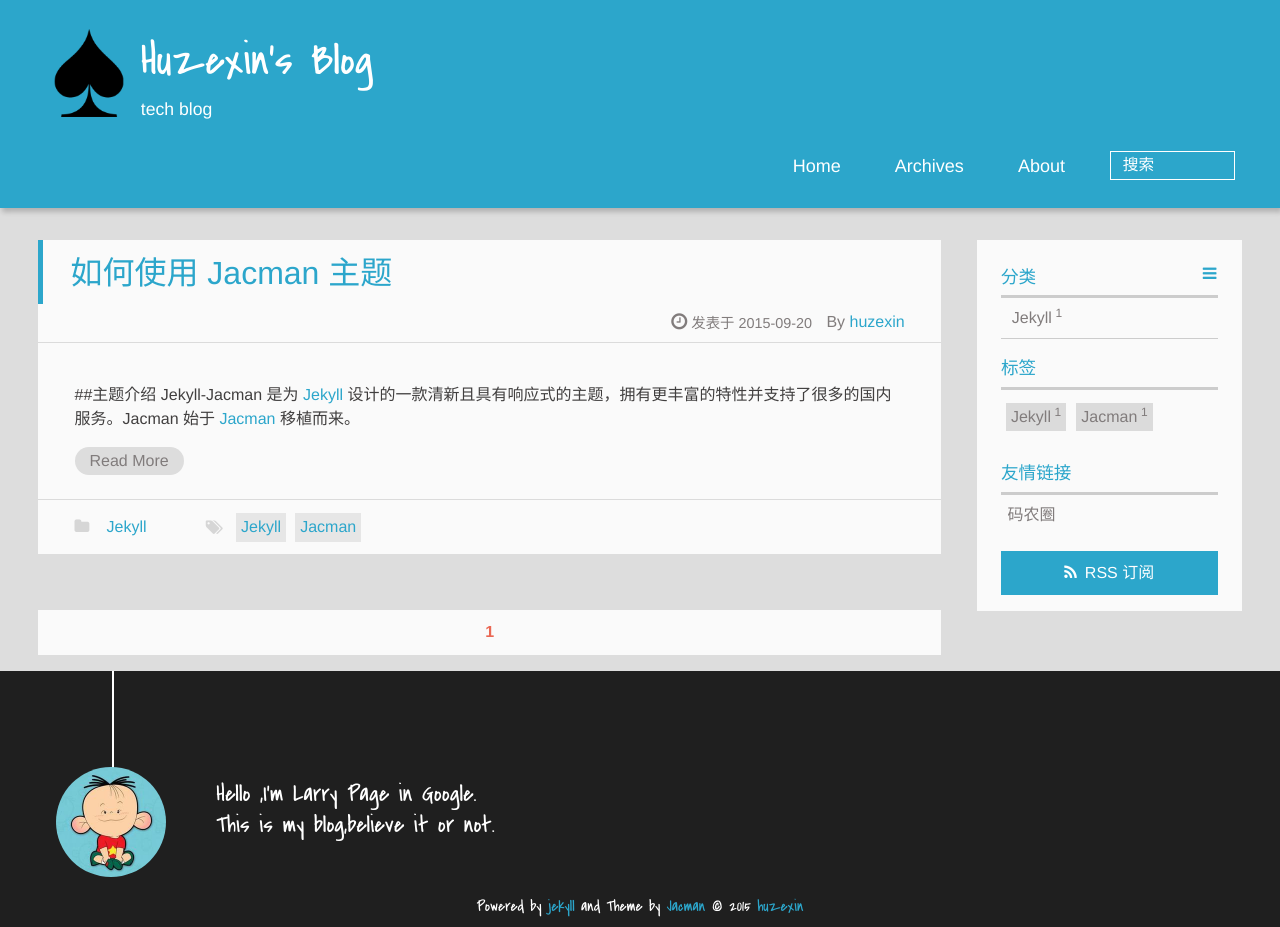
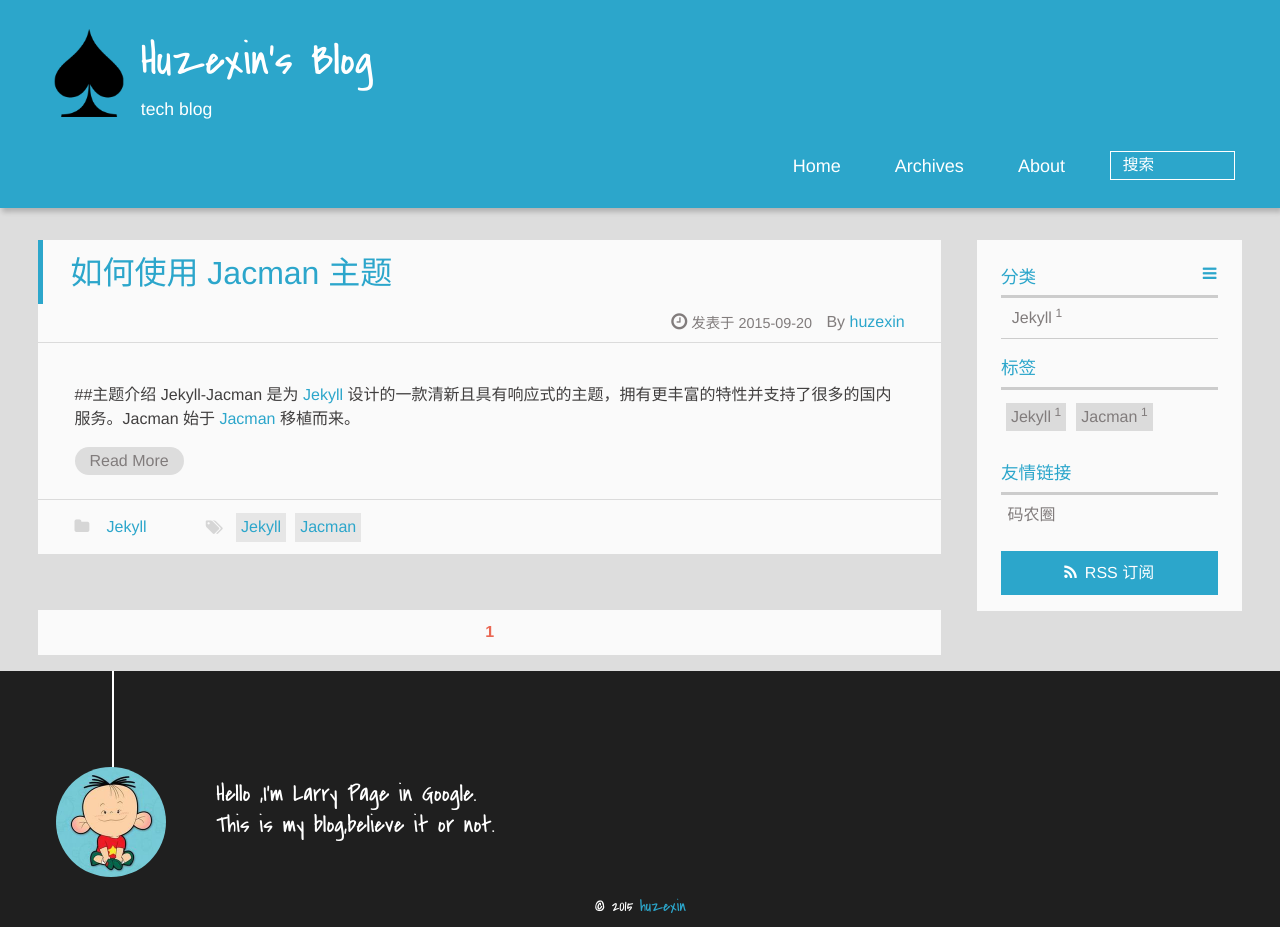
Before and after one commit to huzexin/huzexin.github.io, a Jekyll site: the page built from index.html, in a window 1280 px wide. Built offline with Jekyll 4.4.1, drawn with Linux system fonts in a browser that asks for light colours; Markdown is read by kramdown in place of the engine named in the settings; the list of posts is cut into pages by our own code.

Commit message:
no message

```diff
--- a/_includes/_partial/footer.html
+++ b/_includes/_partial/footer.html
@@ -60,7 +60,7 @@
 				-->
 
 		<p class="copyright">
-		Powered by <a href="http://jekyllrb.com" target="_blank" title="jekyll">jekyll</a> and Theme by <a href="https://github.com/wuchong/jacman" target="_blank" title="Jacman">Jacman</a> © 2015
+		<!--Powered by <a href="http://jekyllrb.com" target="_blank" title="jekyll">jekyll</a> and Theme by <a href="https://github.com/wuchong/jacman" target="_blank" title="Jacman">Jacman</a> -->© 2015
 		{% if site.author.name %}
 		<a href="{{ site.root }}about" target="_blank" title="{{ site.author.name }}">{{ site.author.name }}</a>
 		{% else %}
```
